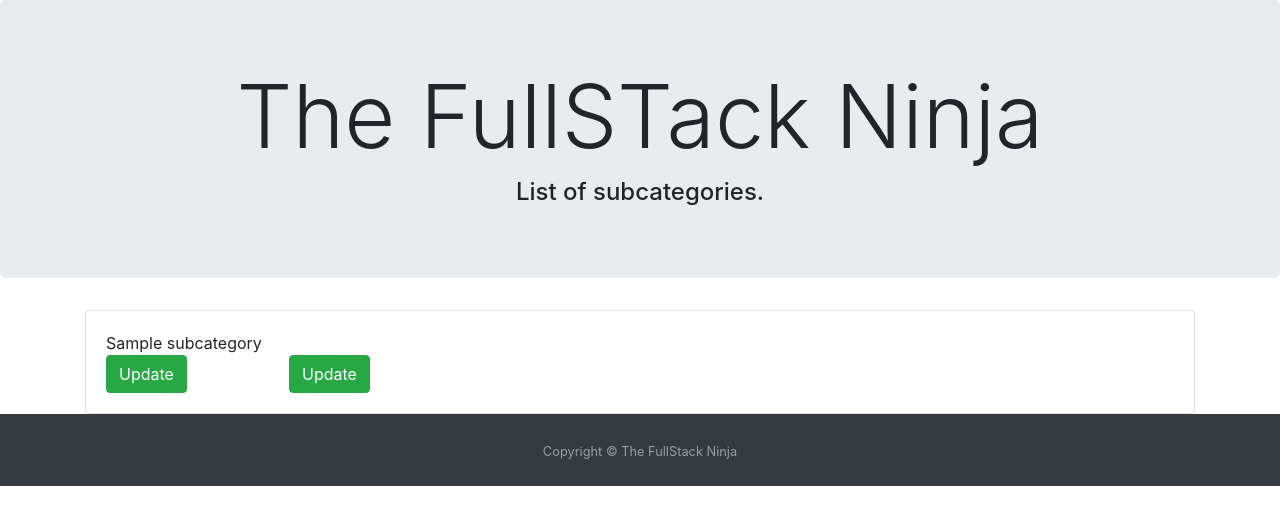
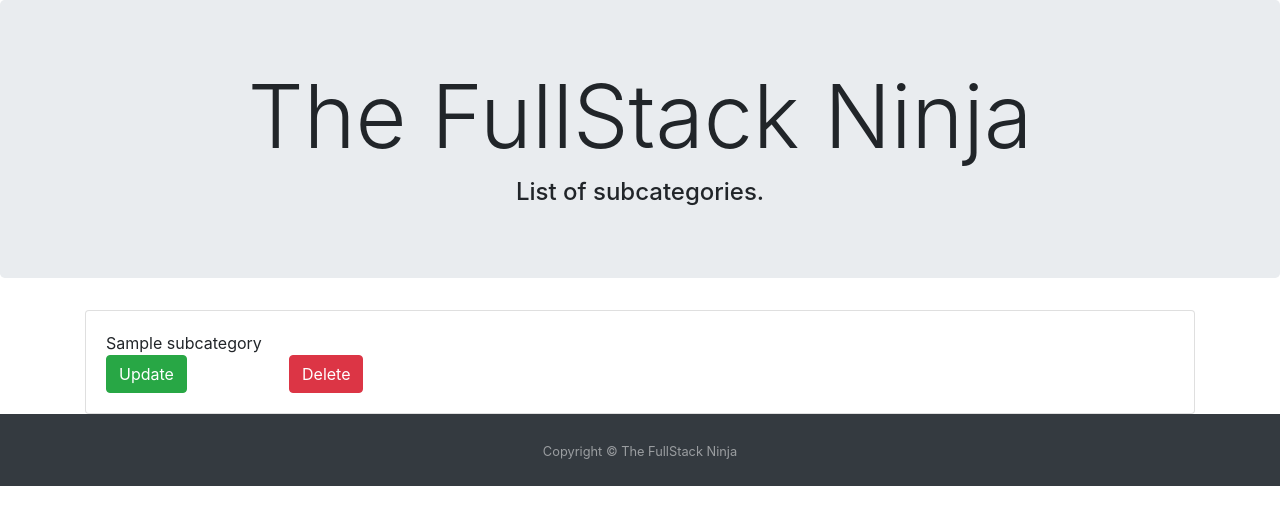
Before and after one commit to bodealamu/fullstackninja, a Django app: page /dashboard/subcategorylist in a window 1280 px wide. Shown: the part 56-581 px from the top of the page. Run offline with Django 3.2, Linux system fonts and the light colour scheme; tables that the repository leaves empty hold one stand-in row (values such as "Sample post"); some libraries are stand-ins or nearby versions.

Commit message:
U functionaility of CRUD has been implemented in dashboard app

```diff
--- a/dashboard/templates/dashboard/categorylist.html
+++ b/dashboard/templates/dashboard/categorylist.html
@@ -14,7 +14,6 @@
                 <div class="row">
                     <div class="col-11">
                         {{ category.title }}
-
 
                     </div>
                 </div>
--- a/dashboard/templates/dashboard/subcategorylist.html
+++ b/dashboard/templates/dashboard/subcategorylist.html
@@ -2,7 +2,7 @@
 
 {% block content %}
  <div class="jumbotron text-center">
-    <h1 class="display-2">The FullSTack Ninja</h1>
+    <h1 class="display-2">The FullStack Ninja</h1>
     <h4 class="display-6">List of subcategories.</h4>
  </div>
 
@@ -21,12 +21,12 @@
 
                 <div class="row">
                     <div class="col-2">
-                        <a class="btn btn-success" href="#" >Update</a>
+                        <a class="btn btn-success" href="{% url 'updatesubcategory' pk=subcategory.pk %}" >Update</a>
 
                     </div>
 
                     <div class="col-2">
-                        <a class="btn btn-success" href="#" >Update</a>
+                        <a class="btn btn-danger" href="{% url 'deletesubcategory' pk=subcategory.pk %}" >Delete</a>
                     </div>
 
                 </div>
```
